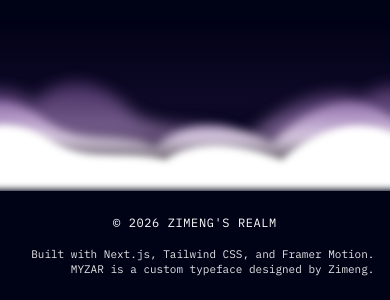
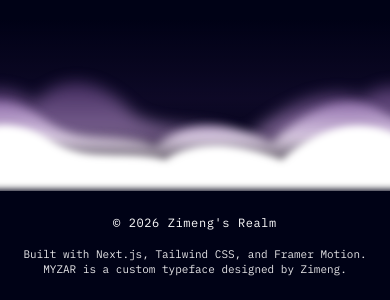
Before and after one commit to zmgzimeng/zimengs-realm, a Next.js app: page / in a window 390 px wide. Shown: the part 4270-4570 px from the top of the page. Built offline with nearby package versions, Linux system fonts and the light colour scheme; a web font is replaced by a local one.

Commit message:
Footer update

```diff
--- a/src/app/layout.tsx
+++ b/src/app/layout.tsx
@@ -1,4 +1,5 @@
 import type { Metadata } from "next";
+import type { Viewport } from "next";
 import { myzar, ibmPlexMono, bilboSwashCaps } from "@/lib/fonts";
 import CustomScrollbar from "../components/CustomScrollbar";
 import "@/app/globals.css";
@@ -22,6 +23,12 @@ export const metadata: Metadata = {
     siteName: "Zimeng's Realm",
     type: "website",
   },
+};
+
+export const viewport: Viewport = {
+  width: 'device-width',
+  initialScale: 1,
+  viewportFit: 'cover',
 };
 
 export default function RootLayout({
--- a/src/components/Footer.tsx
+++ b/src/components/Footer.tsx
@@ -121,8 +121,13 @@ export default function Footer() {
 
       <div
         style={{ backgroundColor: iceWhite }}
-        className="relative z-20 w-full -mt-2 pt-2 border-none outline-none"
+        className="relative z-20 w-full -mt-2 pt-2 border-none outline-none pb-[env(safe-area-inset-bottom)]"
       >
+        <div
+          className="absolute top-full left-0 right-0 h-[50vh] pointer-events-none"
+          style={{ backgroundColor: iceWhite }}
+        />
+
         <div
           className="absolute -top-6 left-0 right-0 h-6 pointer-events-none z-10"
           style={{
@@ -132,13 +137,13 @@ export default function Footer() {
 
         <div
           style={{ color: textColor }}
-          className="relative z-40 w-[92%] mx-auto py-6 flex flex-col sm:flex-row items-center justify-between gap-4 font-body text-xs tracking-wider uppercase"
+          className="relative z-40 w-[92%] mx-auto py-6 flex flex-col lg:flex-row items-center justify-between gap-4 font-body text-xs tracking-wider"
         >
-          <p>
+          <p className="text-center lg:text-left">
             © {new Date().getFullYear()} Zimeng's Realm
           </p>
 
-          <p className="text-right normal-case tracking-normal sm:text-xs text-[11px] opacity-90">
+          <p className="text-center lg:text-right normal-case tracking-normal sm:text-xs text-[11px] opacity-90">
             Built with Next.js, Tailwind CSS, and Framer Motion. <span className="inline-block">MYZAR is a custom typeface designed by Zimeng.</span>
           </p>
         </div>
```
